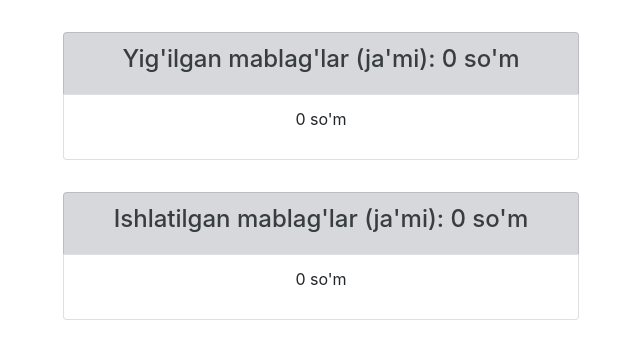
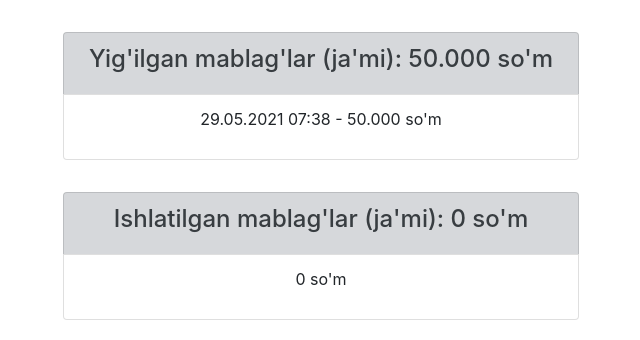
Before and after one commit to KhondamirRustamov/BioDataBank.uz, a Flask app: page /report in a window 1280 px wide. Shown: the part 160-500 px from the top of the page, without its empty margins (319-959 px from the left). Run offline with Flask 2, Linux system fonts and the light colour scheme; some libraries are stand-ins or nearby versions.

Commit message:
Update report.html

```diff
--- a/templates/report.html
+++ b/templates/report.html
@@ -7,8 +7,8 @@
     <div class="col-sm-11 col-md-5">
         <div class="py-3">
             <ul class="list-group text-center">
-              <li class="list-group-item list-group-item-secondary"><h4>Yig'ilgan mablag'lar (ja'mi): 0 so'm</h4></li>
-              <li class="list-group-item"><p>0 so'm</p></li>
+              <li class="list-group-item list-group-item-secondary"><h4>Yig'ilgan mablag'lar (ja'mi): 50.000 so'm</h4></li>
+              <li class="list-group-item"><p>29.05.2021 07:38 - 50.000 so'm</p></li>
             </ul>
         </div>
 
```
